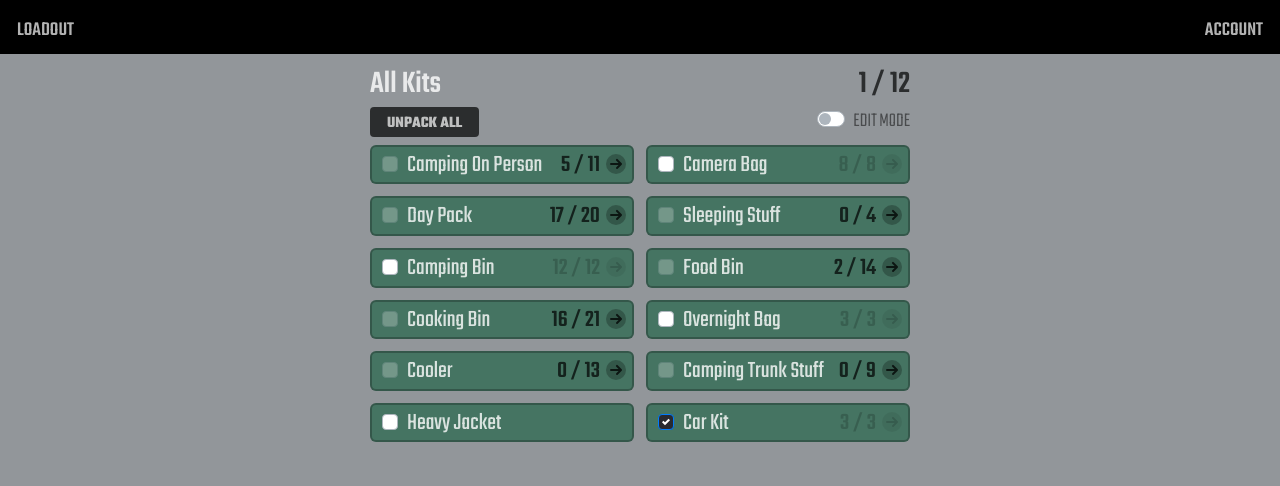
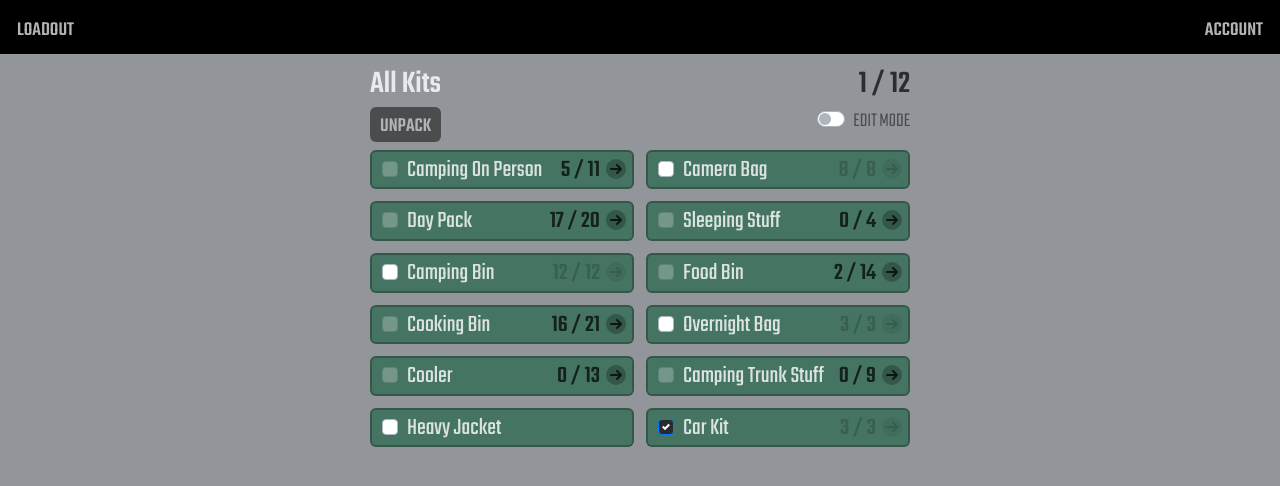
Before and after one commit to Chris-Fortier/loadout, a React (Create React App) app: page /gear in a window 1280 px wide. Shown: the top 486 px of the page. Built offline with nearby package versions, Linux system fonts and the light colour scheme.

Commit message:
add unpack menu system (still needs styling work)

```diff
--- a/src/components/pages/ItemList.js
+++ b/src/components/pages/ItemList.js
@@ -28,6 +28,7 @@ export default class ItemList extends React.Component {
          isShowingPacked: true,
          isPackedOnBottom: true,
          isEditMode: false,
+         isShowingUnpackConfirmation: false,
 
          rootItem: gear, // stores all the item data from the abolsute root
          currentItem: gear, // stores the item data where the item of this page is at the root level
@@ -96,6 +97,112 @@ export default class ItemList extends React.Component {
       this.processItemAndDescendants(this.state.rootItem, 0);
    }
 
+   // roll out a dialog
+   rolloutUnpackConfirmation() {
+      let itemsText = "";
+      if (this.state.currentItem.numPackedChildren > 1) {
+         itemsText = this.state.currentItem.numPackedChildren + " items";
+      } else if (this.state.currentItem.numPackedChildren === 1) {
+         itemsText = "1 item";
+      }
+
+      const numSubItems =
+         this.state.currentItem.numPackedDescendants -
+         this.state.currentItem.numPackedChildren;
+
+      let subItemsText = "";
+      if (numSubItems > 1) {
+         subItemsText = numSubItems + " subitems";
+      } else if (numSubItems === 1) {
+         subItemsText = "1 subitem";
+      }
+
+      // set up the text of the unpack children button if there are packed children
+      let unpackChildrenText = "";
+      if (itemsText !== "") {
+         unpackChildrenText = "unpack " + itemsText;
+      }
+
+      // set up the text of the unpack descendants button if there are packed descendants
+      let unpackDescendantsText = "";
+      if (itemsText !== "" && subItemsText !== "") {
+         unpackDescendantsText = "unpack " + itemsText + " and " + subItemsText;
+      } else if (subItemsText !== "") {
+         unpackDescendantsText = "unpack " + subItemsText;
+      }
+
+      return (
+         <div>
+            <button
+               className="text-button muted"
+               onClick={(e) => {
+                  this.hideUnpackConfirmation();
+               }}
+            >
+               Cancel Unpack
+            </button>
+            {unpackChildrenText !== "" && (
+               <button
+                  className="text-button"
+                  onClick={(e) => {
+                     this.confirmUnpackChildren();
+                  }}
+               >
+                  {unpackChildrenText}
+               </button>
+            )}
+
+            {unpackDescendantsText !== "" && (
+               <>
+                  &nbsp;
+                  <button
+                     className="text-button"
+                     onClick={(e) => {
+                        this.confirmUnpackDescendants();
+                     }}
+                  >
+                     {unpackDescendantsText}
+                  </button>
+               </>
+            )}
+         </div>
+      );
+   }
+
+   // clickUnpackButton() {
+   //    if (
+   //       this.state.currentItem.numPackedDescendants >
+   //       this.state.currentItem.numPackedChildren
+   //    ) {
+   //       // console.log(
+   //       //    "Are you sure you want to unpack all of these descendants?"
+   //       // );
+   //       this.showUnpackConfirmation();
+   //    } else {
+   //       this.unpackChildren(this.state.currentItem);
+   //    }
+   // }
+
+   confirmUnpackDescendants() {
+      this.unpackDescendants(this.state.currentItem); // unpack all descendants of the current item
+      this.hideUnpackConfirmation(); // close the message
+   }
+
+   confirmUnpackChildren() {
+      this.unpackChildren(this.state.currentItem); // unpack all descendants of the current item
+      this.hideUnpackConfirmation(); // close the message
+   }
+
+   // show the unpack all confirmation
+   showUnpackConfirmation() {
+      this.setState({ isShowingUnpackConfirmation: true });
+   }
+
+   // hide the unpack all confirmation
+   hideUnpackConfirmation() {
+      this.setState({ isShowingUnpackConfirmation: false }); // hide the unpack menu if it's open
+   }
+
    // move page to a different item
    movePageToDifferentItem(itemIndexPath) {
       let parentName = null; // initialize the name of the parent
@@ -132,6 +239,7 @@ export default class ItemList extends React.Component {
    // toggle mode from pack to edit
    toggleEditMode() {
       this.setState({ isEditMode: !this.state.isEditMode });
+      this.hideUnpackConfirmation();
    }
 
    // this unpacks all a given item's children and all their descendants
@@ -157,8 +265,6 @@ export default class ItemList extends React.Component {
       this.setState({ currentItem: item });
    }
 
-   rolloutUnpackConfirmation() {}
-
    // toggle show packed items
    toggleIsPacked(itemIndex) {
       // this.setItemNums(itemData); // make sure the number of packed items this has is up to date
@@ -176,6 +282,8 @@ export default class ItemList extends React.Component {
             .isPacked;
          this.setState({ currentItem: currentItem });
       }
+
+      this.hideUnpackConfirmation();
    }
 
    // // this sets the packed number of items and the total number of items
@@ -579,16 +687,27 @@ export default class ItemList extends React.Component {
 
                                     {!this.state.isEditMode && (
                                        <>
-                                          <button
-                                             className="btn action-button"
-                                             onClick={(e) => {
-                                                this.unpackDescendants(
-                                                   this.state.currentItem
-                                                );
-                                             }}
-                                          >
-                                             Unpack All
-                                          </button>
+                                          {this.state.currentItem
+                                             .numPackedDescendants > 0 &&
+                                             !this.state
+                                                .isShowingUnpackConfirmation && (
+                                                <button
+                                                   className="text-button muted"
+                                                   // onClick={(e) => {
+                                                   //    this.unpackDescendants(
+                                                   //       this.state.currentItem
+                                                   //    );
+                                                   // }}
+                                                   onClick={() => {
+                                                      this.showUnpackConfirmation();
+                                                   }}
+                                                >
+                                                   Unpack
+                                                </button>
+                                             )}
+                                          {this.state
+                                             .isShowingUnpackConfirmation &&
+                                             this.rolloutUnpackConfirmation()}
                                           {/* Are you sure you want to unpack &nbsp;
                                           {
                                              this.state.currentItem
--- a/src/style/style.scss
+++ b/src/style/style.scss
@@ -270,19 +270,30 @@ h5 {
 }
 
 // for buttons that do something to the entire list
-.action-button {
+.text-button {
    background-color: rgba(0, 0, 0, 0.7);
-   padding-top: 4px;
+   border-radius: 0.375rem;
+   border: none;
+   padding-top: 5px; // this is to center it vertically
    padding-bottom: 0;
+   padding-left: 10px;
+   padding-right: 10px;
    margin-left: 0;
    margin-bottom: 8px;
    // margin: 4px;
    color: rgba(255, 255, 255, 0.7);
+
+   font-size: 1.25rem;
    text-transform: uppercase;
+   font-weight: 500;
+}
+
+.text-button.muted {
+   opacity: 0.7;
 }
 
 // hover state of the action buttons
-.action-button:hover {
+.text-button:hover {
    // flip the colors
    background-color: rgba(255, 255, 255, 0.7);
    color: rgba(0, 0, 0, 0.7);
```
